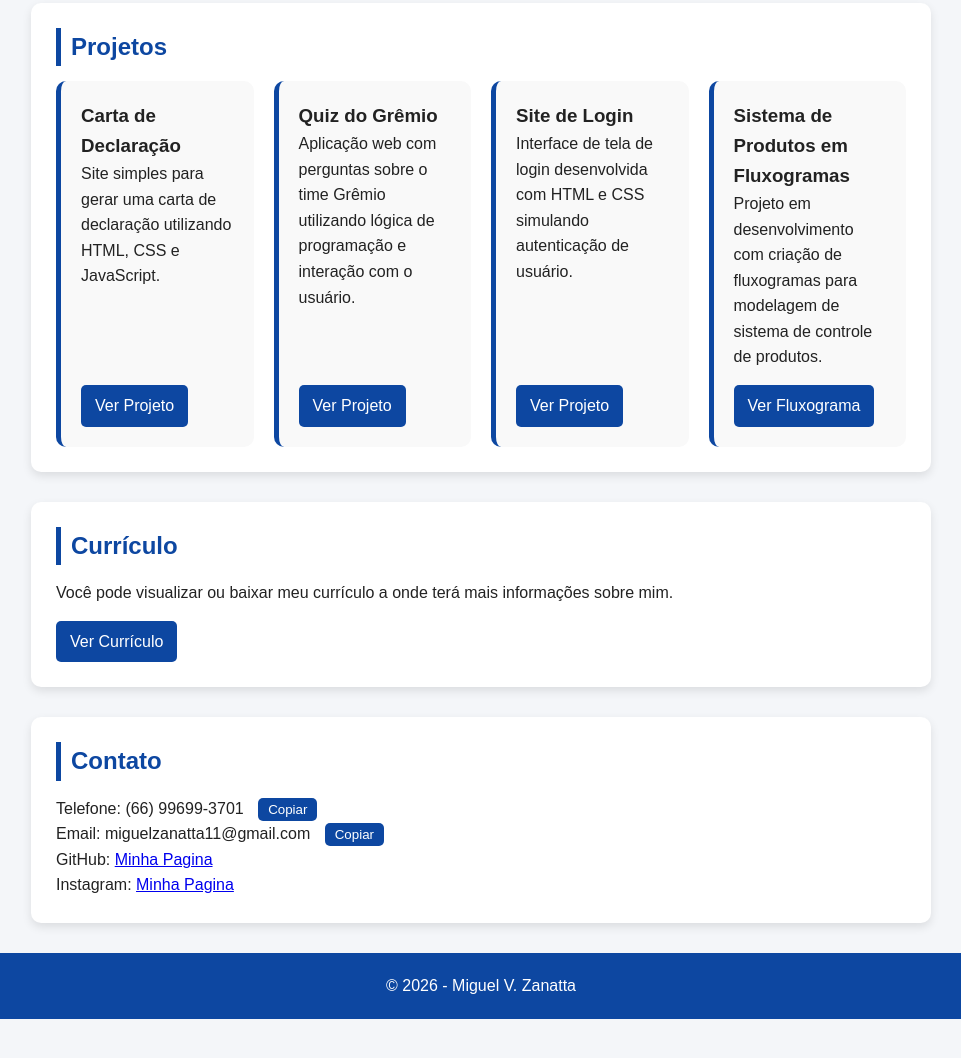
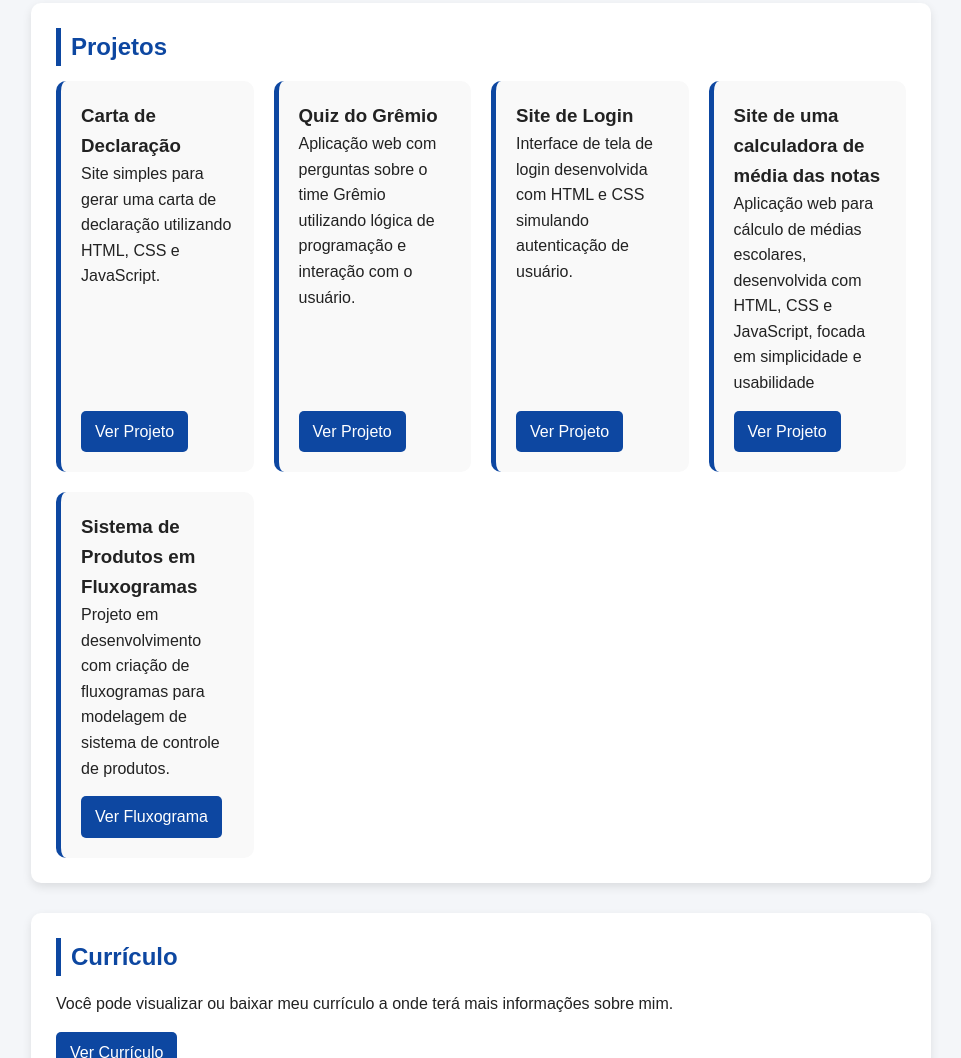
Before and after one commit to MiguelZanatta/Portif-lo-Miguel-Zanatta, a plain HTML site: page index.html in a window 1280 px wide. Shown: the part 1029-2087 px from the top of the page, without its empty margins (159-1120 px from the left). Before the commit the page ends 2048 px from the top, so only its background shows below. Drawn offline with Linux system fonts and the light colour scheme.

Commit message:
Add files via upload

```diff
--- a/index.html
+++ b/index.html
@@ -87,6 +87,14 @@
         </div>
 
         <div class="projeto">
+            <h3>Site de uma calculadora de média das notas</h3>
+            <p>
+                Aplicação web para cálculo de médias escolares, desenvolvida com HTML, CSS e JavaScript, focada em simplicidade e usabilidade
+            </p>
+            <a href="https://miguelzanatta.github.io/Calculadora-de-notas/" target="_blank" class="botao">Ver Projeto</a>
+        </div>
+
+        <div class="projeto">
             <h3>Sistema de Produtos em Fluxogramas</h3>
             <p>
                 Projeto em desenvolvimento com criação de fluxogramas para
```
